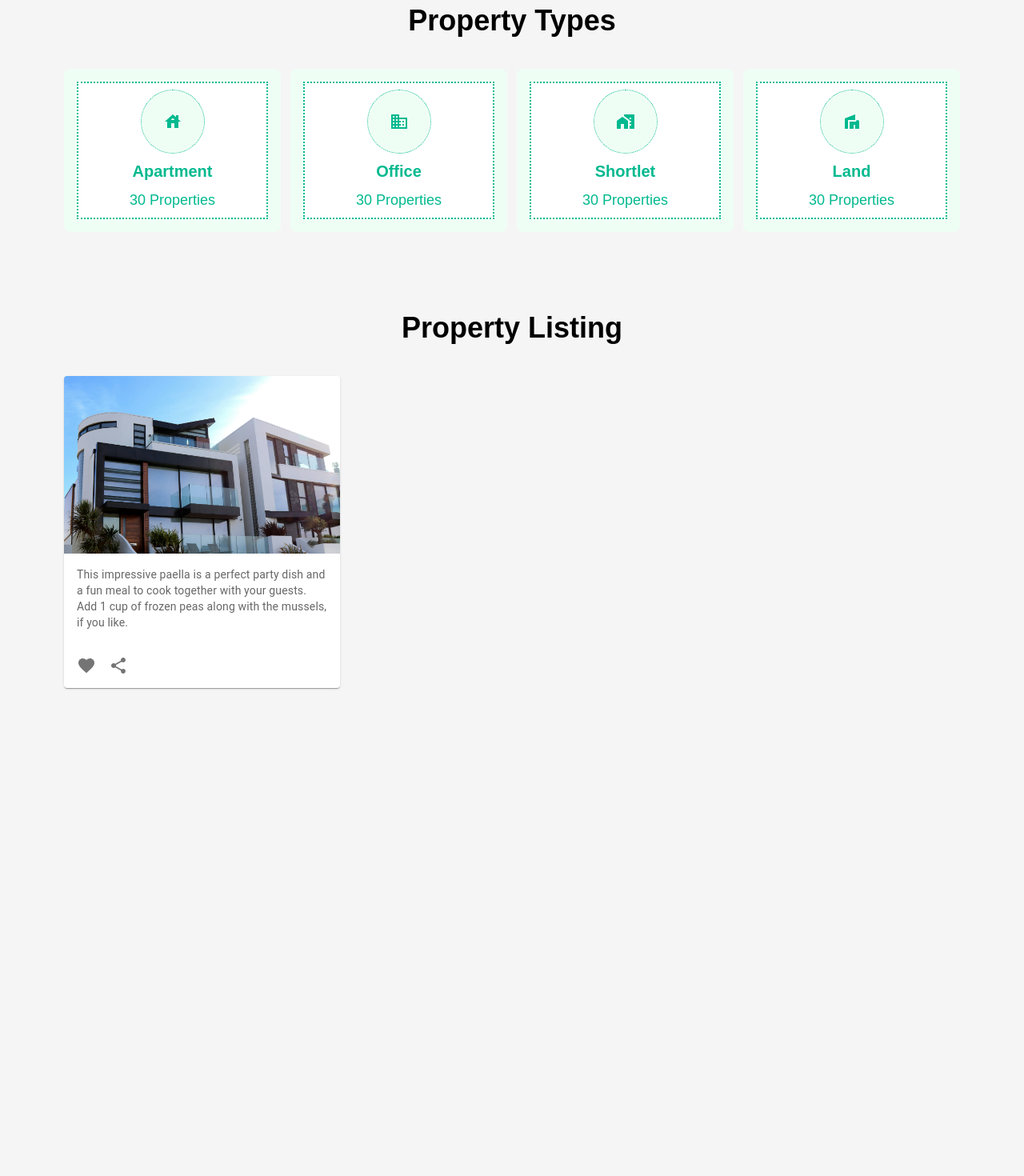
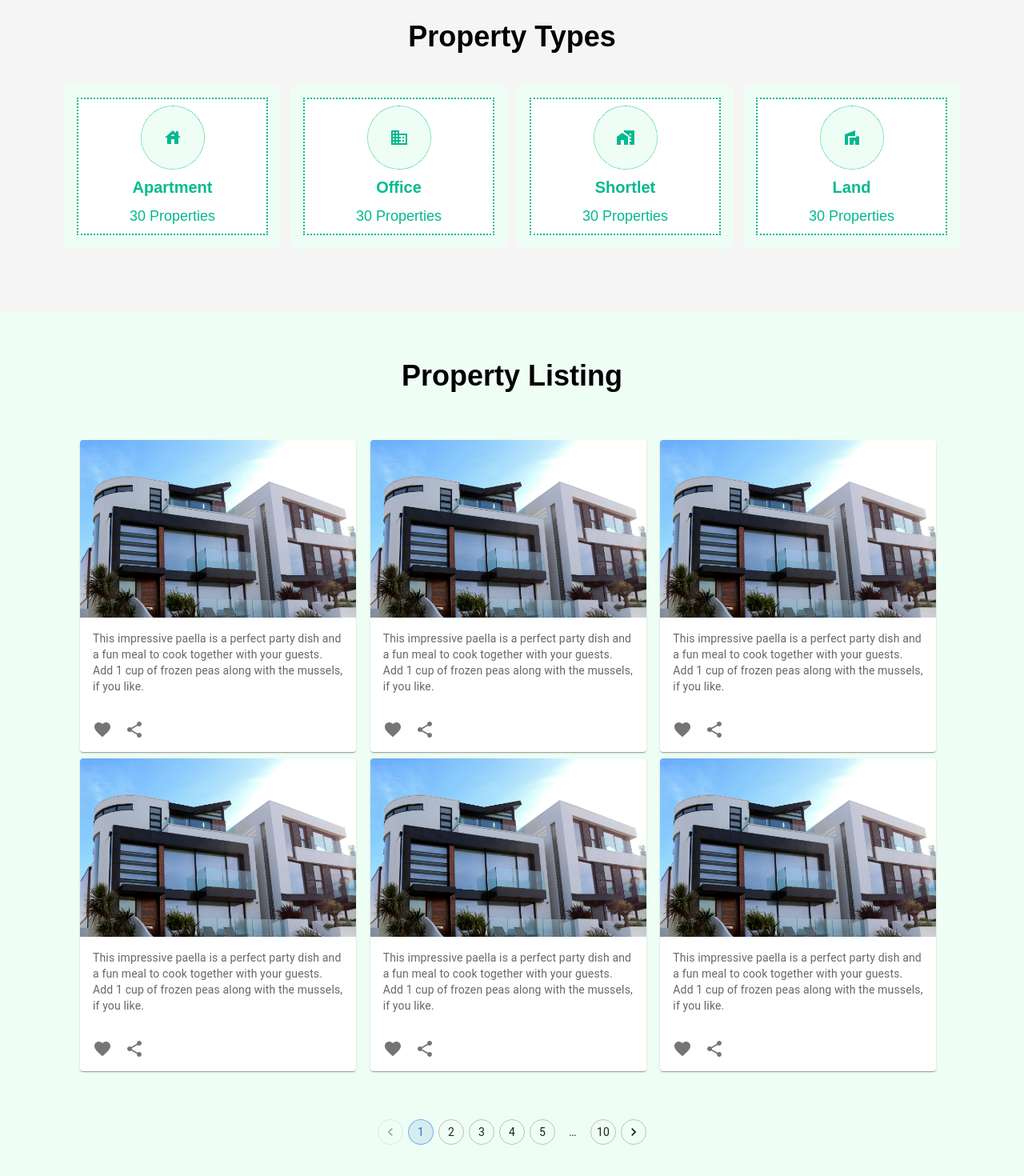
Before and after one commit to zuma-consults/realtors-app, a React (Vite) app: page / in a window 1280 px wide. Shown: the part 912-2382 px from the top of the page at 80% size. Before the commit the page ends 1812 px from the top, so only its background shows below. Built offline with nearby package versions, Linux system fonts and the light colour scheme; the HTML template or start-up script is replaced by a standard one.

Commit message:
new changes

```diff
--- a/src/components/PropertyListing.jsx
+++ b/src/components/PropertyListing.jsx
@@ -1,17 +1,28 @@
 import React from "react";
 import ListCard from "./ListCard";
+import Pagination from "@mui/material/Pagination";
+import Stack from "@mui/material/Stack";
 
 function PropertyListing() {
   return (
-    <div className="grid py-5 mb-5 px-20">
+    <div className="grid py-5 mb-5 px-20 bg-ra-lightgreen">
       <div className="w-full flex items-center justify-center py-10">
         <h1 className="flex items-center text-4xl font-bold">
           Property Listing
         </h1>
       </div>
 
-      <div className="grid grid-cols-3 gap-3">
+      <div className="grid grid-cols-3 gap-2 p-5 rounded-lg">
         <ListCard />
+        <ListCard />
+        <ListCard />
+        <ListCard />
+        <ListCard />
+        <ListCard />
+      </div>
+
+      <div className="w-full flex items-center justify-center py-10">
+        <Pagination count={10} variant="outlined" color="primary" />
       </div>
     </div>
   );
--- a/src/components/Propertytypes.jsx
+++ b/src/components/Propertytypes.jsx
@@ -7,7 +7,7 @@ import VillaIcon from "@mui/icons-material/Villa";
 
 function Propertytypes() {
   return (
-    <div className="grid py-5 mb-5 px-20">
+    <div className="grid py-10 mb-10 px-20">
       <div className="w-full flex items-center justify-center py-10">
         <h1 className="flex items-center text-4xl font-bold">Property Types</h1>
       </div>
```
